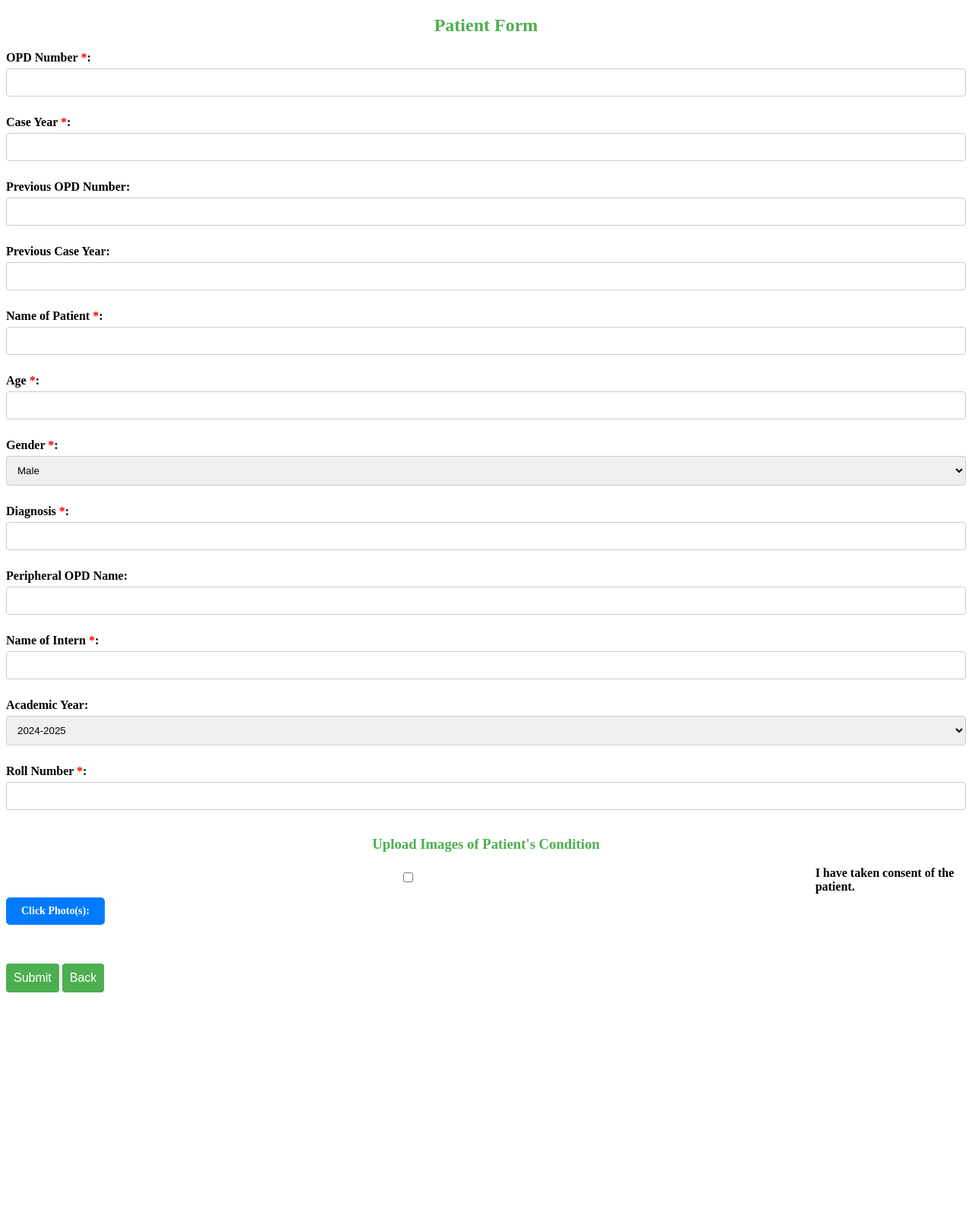
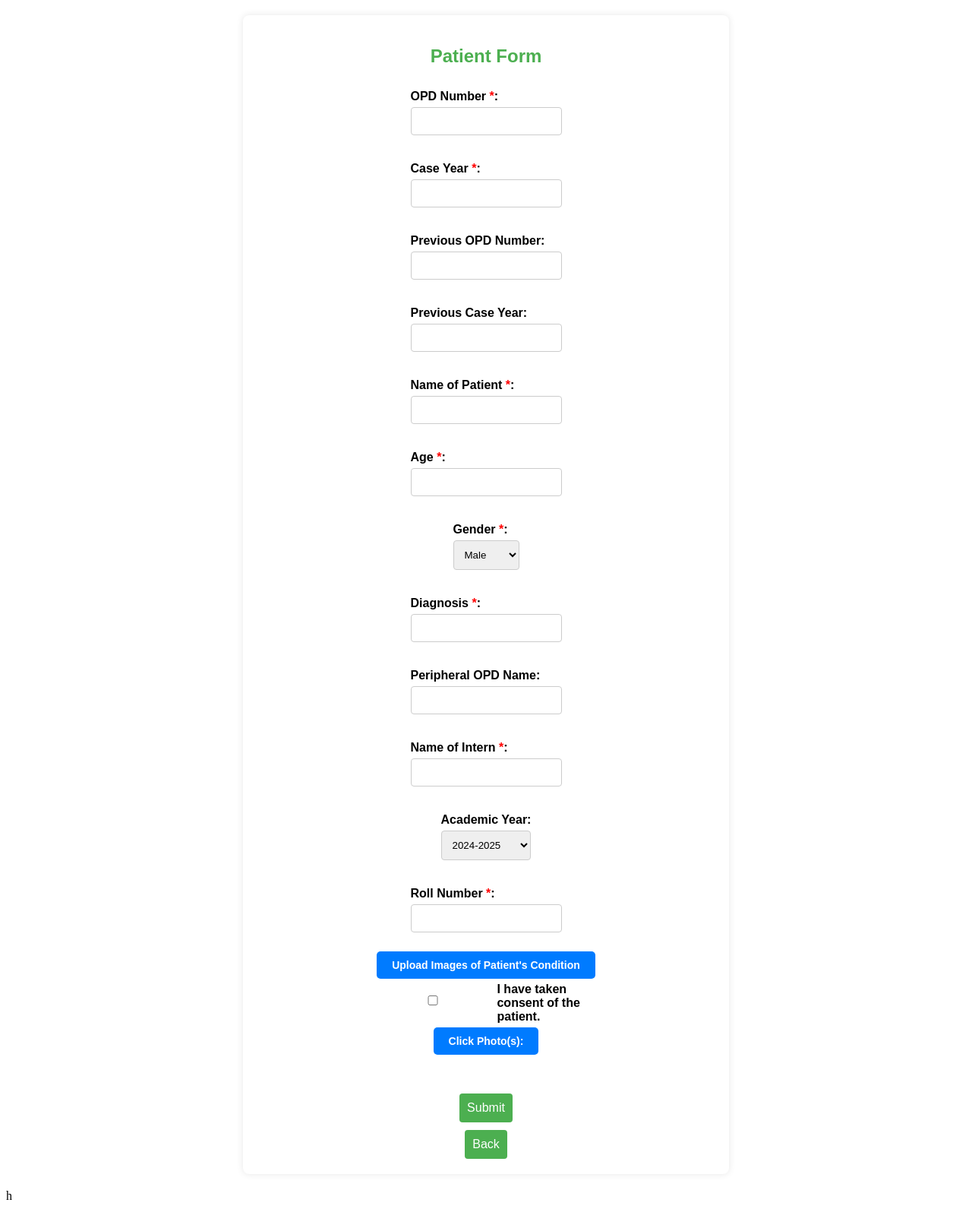
Before and after one commit to devanshu-777/PatientRecords, a Django app: page /submit-patient-details/ in a window 1280 px wide. Shown: the whole page at 76% size. Before the commit the page ends 1306 px from the top, so only its background shows below. Run offline with Django 4.2, Linux system fonts and the light colour scheme; the visitor is signed in with stand-in values (Sample User, id 1).

Commit message:
Modified files

```diff
--- a/users/templates/base_entrance.html
+++ b/users/templates/base_entrance.html
@@ -2,25 +2,43 @@
 <!DOCTYPE html>
 <html>
   <head>
-    <meta charset="utf-8">
-    <meta http-equiv="X-UA-Compatible" content="IE=edge">
+    <meta charset="utf-8" />
+    <meta http-equiv="X-UA-Compatible" content="IE=edge" />
     <title>{% block title %}{% endblock %}</title>
-    <meta name="description" content="">
-    <meta name="viewport" content="width=device-width, initial-scale=1">
+    <meta name="description" content="" />
+    <meta name="viewport" content="width=device-width, initial-scale=1" />
   </head>
 
   <style>
-    .checkbox-container {
-        display: flex;
-        align-items: center;
-        gap: 8px;
+    #patient-form-container {
+        font-family: Arial, sans-serif;
+        background-color: #fff;
+        padding: 20px;
+        border-radius: 8px;
+        box-shadow: 0 0 10px rgba(0, 0, 0, 0.1);
+        width: 100%;
+        max-width: 600px;
+        margin: 20px auto; /* Center the container */
     }
 
-    #patient_image_input {
+    /* Center the form within the container if desired */
+    #patient-form-container #patient-form {
+      display: flex;
+      flex-direction: column;
+      justify-content: center;
+      align-items: center;
+    }
+
+    #patient-form-container form p {
+        margin: 10px 0;
+    }
+
+    #patient-form-container #patient_image_input {
       display: none;
     }
 
-    .custom-file-button {
+    /* Custom file button style */
+    #patient-form-container .custom-file-button {
       display: inline-block;
       background-color: #007bff;
       color: white;
@@ -32,41 +50,34 @@
       border: none;
     }
 
-    .custom-file-button:hover {
-        background-color: #0056b3;
-    }
-
-    .messages {
-        margin-top: 20px;
-    }
-
-    .container {
-        font-family: Arial, sans-serif;
-        background-color: #fff;
-        padding: 20px;
-        border-radius: 8px;
-        box-shadow: 0 0 10px rgba(0, 0, 0, 0.1);
-        width: 100%;
-        max-width: 600px;
-        margin: 20px auto; /* Center it */
-    }
-
-    h1, h2, h3 {
-        text-align: center;
-        color: #4CAF50;
-    }
-
-    form p {
-        margin: 10px 0;
-    }
-
-    label {
+    #patient-form-container label {
         display: block;
         font-weight: bold;
         margin-bottom: 5px;
     }
 
-    input, textarea, select {
+    #patient-form-container .custom-file-button:hover {
+      background-color: #0056b3;
+    }
+
+    #patient-form-container .checkbox-container {
+        display: flex;
+        align-items: center;
+        gap: 8px;
+    }
+
+    /* Headings, scoped to this container only */
+    #patient-form-container h1,
+    #patient-form-container h2,
+    #patient-form-container h3 {
+      text-align: center;
+      color: #4caf50;
+    }
+
+    /* Inputs, textareas, selects inside the container */
+    #patient-form-container input,
+    #patient-form-container textarea,
+    #patient-form-container select {
       width: 100%;
       padding: 10px;
       margin-bottom: 15px;
@@ -75,8 +86,9 @@
       box-sizing: border-box;
     }
 
-    button {
-        background-color: #4CAF50;
+    /* Buttons inside the container */
+    #patient-form-container button {
+      background-color: #4caf50;
       color: white;
       padding: 10px;
       border: none;
@@ -86,37 +98,43 @@
       margin-top: 10px;
     }
 
-    button:hover {
+    #patient-form-container button:hover {
       background-color: #45a049;
     }
 
-    .message {
+    /* Message styling (success/error) */
+    #patient-form-container .message {
       padding: 10px;
       border-radius: 4px;
       margin-bottom: 10px;
     }
-    .message.success {
+
+    #patient-form-container .message.success {
       background-color: #d4edda;
       color: #155724;
     }
-    .message.error {
+
+    #patient-form-container .message.error {
       background-color: #f8d7da;
       color: #721c24;
     }
 
-    .image-preview-container {
+    /* Image preview container */
+    #patient-form-container .image-preview-container {
       display: inline-block;
       margin: 10px;
       position: relative;
     }
 
-    .image-preview {
+    /* Image previews */
+    #patient-form-container .image-preview {
       display: block;
       border: 1px solid #ccc;
       border-radius: 5px;
     }
 
-    .remove-image {
+    /* Remove (X) button on the images */
+    #patient-form-container .remove-image {
       position: absolute;
       top: 5px;
       right: 5px;
@@ -137,14 +155,9 @@
     {% if messages %}
     <div class="messages">
       {% for message in messages %}
-                <div class="message {{ message.tags }}">
-                    {{ message }}
-                </div>
+      <div class="message {{ message.tags }}">{{ message }}</div>
       {% endfor %}
     </div>
-    {% endif %}
-
-    {% block content %}
-    {% endblock %}
+    {% endif %} {% block content %} {% endblock %}
   </body>
-</html>
+</html>h
--- a/users/templates/patient_form.html
+++ b/users/templates/patient_form.html
@@ -5,30 +5,48 @@
 {% endblock %}
 
 {% block content %}
+<div id="patient-form-container">
+    <div class="patient-form-container">
         <h2>Patient Form</h2>
         <form id="patient-form" method="POST" enctype="multipart/form-data" action="{% url 'submit_patient_details' %}">
             {% csrf_token %}
             {{ form.as_p }}
 
-        <h3>Upload Images of Patient's Condition</h3>
+            <!-- Custom file button and label -->
+            <label for="patient_image_input" class="custom-file-button">
+                Upload Images of Patient's Condition
+            </label>
+
             <div class="checkbox-container">
                 <input type="checkbox" id="agree-checkbox">
                 <label for="agree-checkbox">I have taken consent of the patient.</label>
             </div>
+
             <div id="image-fields">
                 <label for="patient_image_input" class="custom-file-button">Click Photo(s):</label>
-            <input type="file" id="patient_image_input" name="patient_images" accept="image/*" capture="environment" class="image-input" multiple onchange="handleFileSelect(event)">
+                <input
+                    type="file"
+                    id="patient_image_input"
+                    name="patient_images"
+                    accept="image/*"
+                    capture="environment"
+                    class="image-input"
+                    multiple
+                    onchange="handleFileSelect(event)"
+                >
             </div>
+
             <div id="selected-images-container"></div>
 
-        <br>
-        <br>
+            <br><br>
 
-        <button type="submit">Submit</button>
+            <button id="submit-button" type="submit">Submit</button>
             <a href="{% url 'index' %}">
                 <button type="button">Back</button>
             </a>
         </form>
+    </div>
+</div>
 
     <script>
         let filesArray = [];
@@ -131,10 +149,12 @@
             const checkbox = document.getElementById('agree-checkbox');
             if (!checkbox.checked) {
                 alert('You must agree to the confirmation statement before submitting the form.');
-
-                // Prevent form submission
                 event.preventDefault();
             }
+
+            const submitButton = document.getElementById('submit-button');
+            submitButton.disabled = true;
+            submitButton.textContent = 'Submitting...';
         });
     </script>
 {% endblock %}
```
Lines whose indentation alone changed are shown as unchanged.
